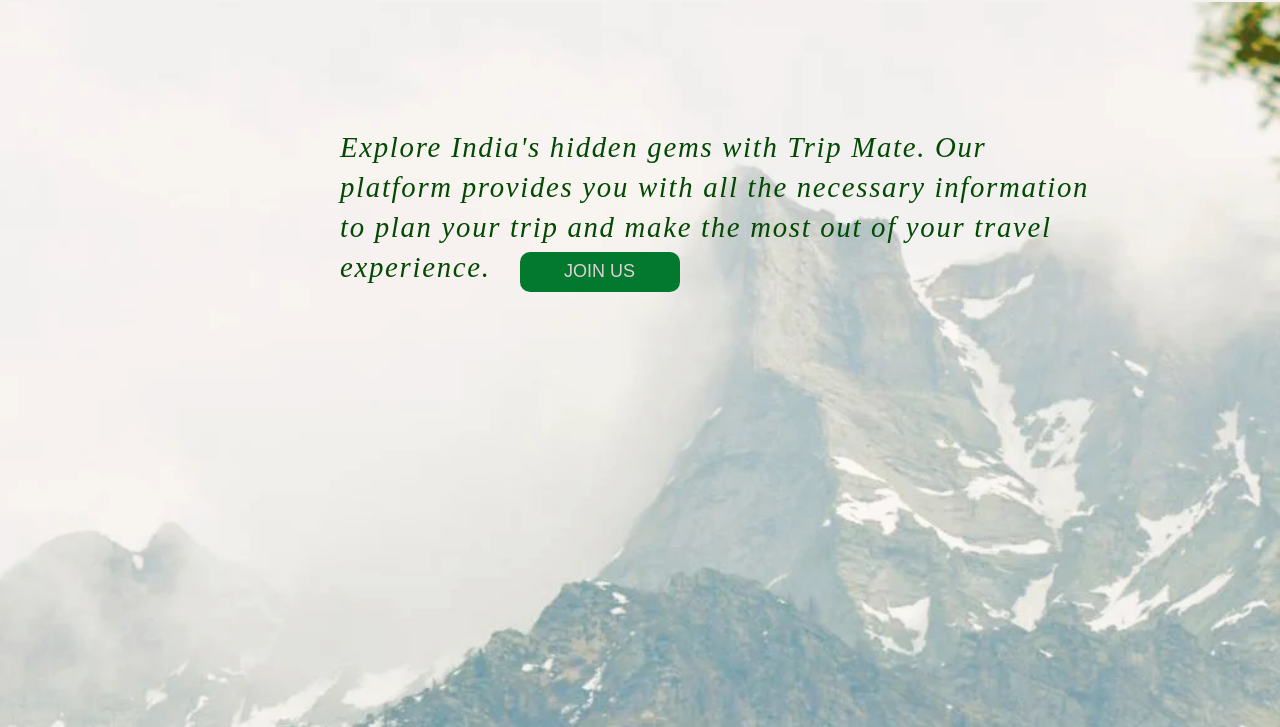
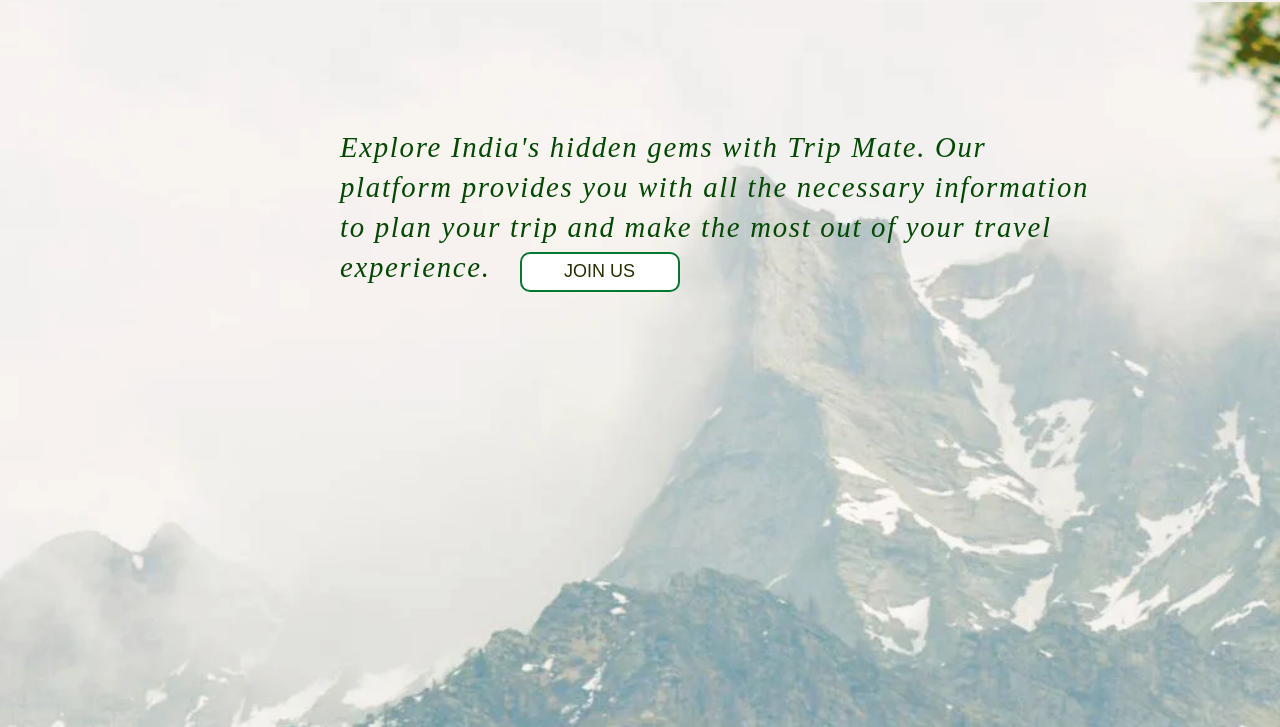
Before and after one commit to mesumitvikram/minor, a plain HTML site: page index.html in a window 1280 px wide. Shown: the part 73-800 px from the top of the page. Drawn offline with Linux system fonts and the light colour scheme.

Commit message:
Update style.css

```diff
--- a/style.css
+++ b/style.css
@@ -112,8 +112,8 @@ html{
 .content .cn {
     width: 160px;
     height: 40px;
-    background: #02792f;
-    border: none;
+    background: white;
+    border: 2px solid #02792f;
     margin-bottom: 10px;
     margin-left: 20px;
     font-size: 18px;
@@ -124,7 +124,7 @@ html{
 
 .content .cn a {
     text-decoration: none;
-    color: #dfd2d2;
+    color: #272f01;
     transition: .3s ease;
 }
 
```
